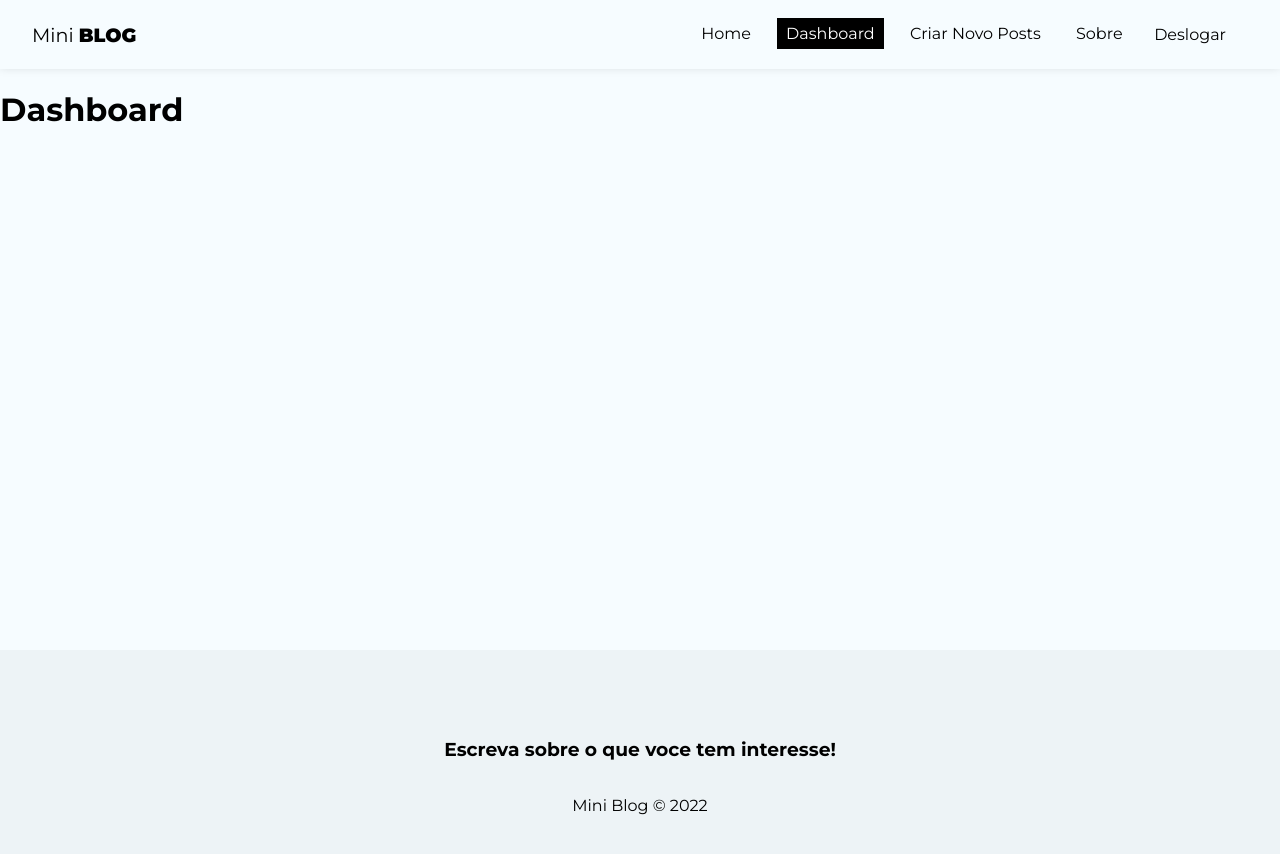
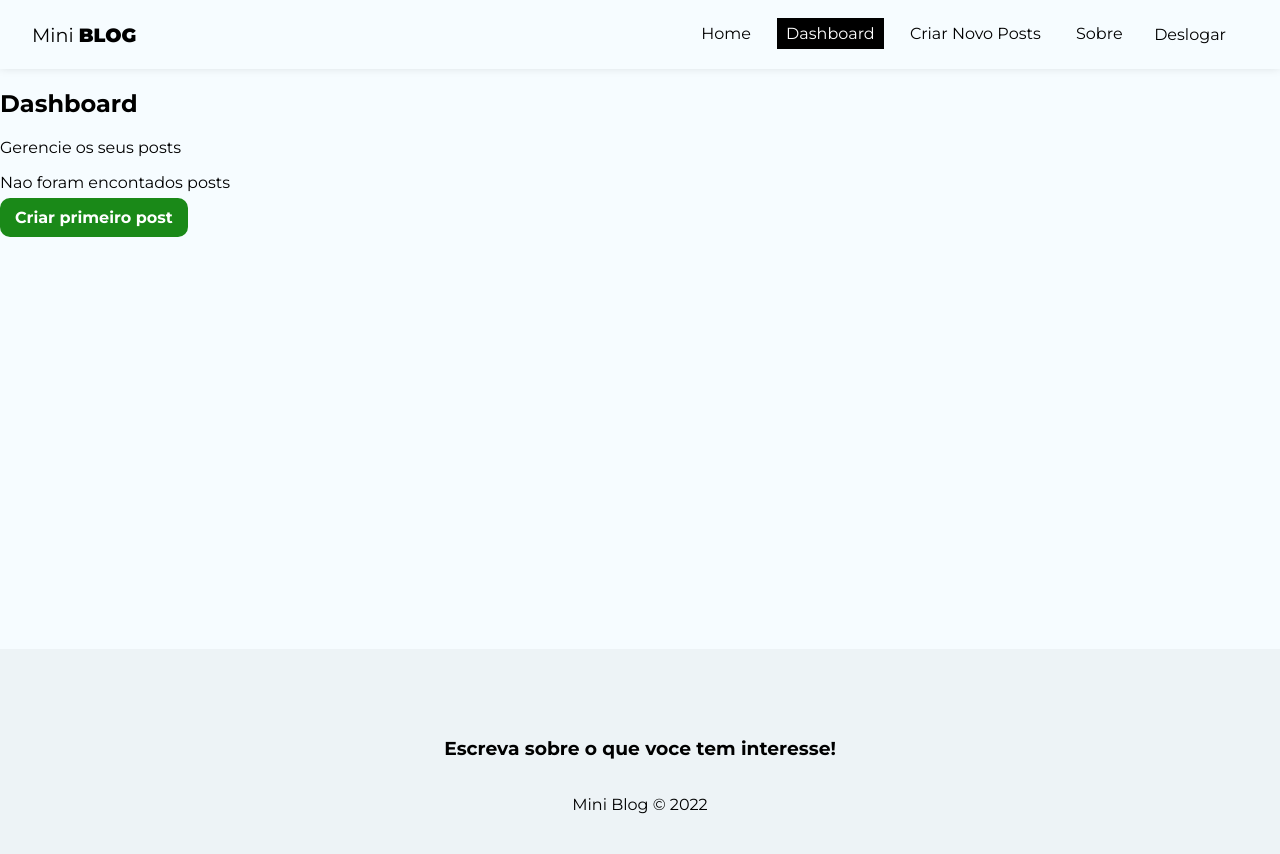
Before and after one commit to japajow/miniblog, a React (Create React App) app: page /dashboard in a window 1280 px wide. Shown: the top 854 px of the page. Built offline with nearby package versions, Linux system fonts and the light colour scheme; no server answers; sample sign-in values are in the browser's storage.

Commit message:
Estruturando o Dashboard

```diff
--- a/src/pages/Dashboard/Dashboard.js
+++ b/src/pages/Dashboard/Dashboard.js
@@ -1,10 +1,31 @@
 import React from "react";
 import styles from "./Dashboard.module.css";
 
+import { Link } from "react-router-dom";
+
+//hooks
+import { useAuthValue } from "../../context/AuthContext";
+import { useFetchDocuments } from "../../hooks/useFetchDocuments";
+
 export const Dashboard = () => {
+  const { user } = useAuthValue();
+  const uid = user.uid;
+
+  const posts = [];
   return (
     <div>
-      <h1>Dashboard</h1>
+      <h2>Dashboard</h2>
+      <p>Gerencie os seus posts</p>
+      {posts && posts.length === 0 ? (
+        <div className={styles.noposts}>
+          <p>Nao foram encontados posts</p>
+          <Link to={"/posts/create"} className="btn">
+            Criar primeiro post
+          </Link>
+        </div>
+      ) : (
+        <div></div>
+      )}
     </div>
   );
 };
```
Also changed, not shown: 1 other file (tests, documents, lock files or other folders).
